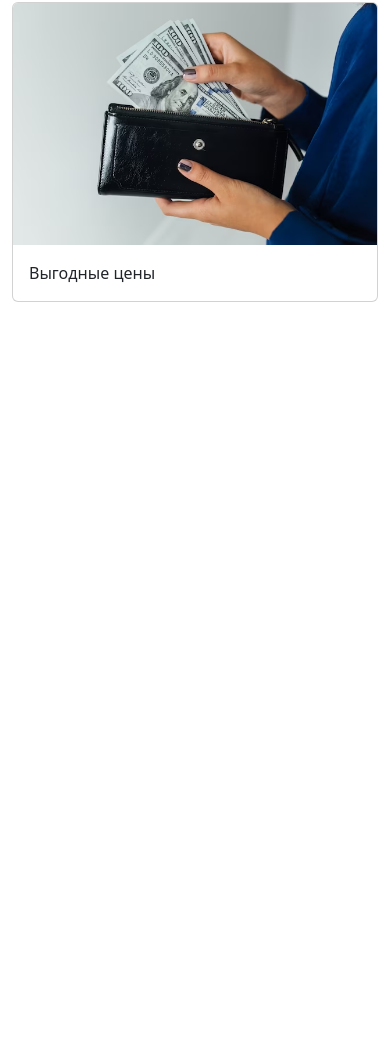
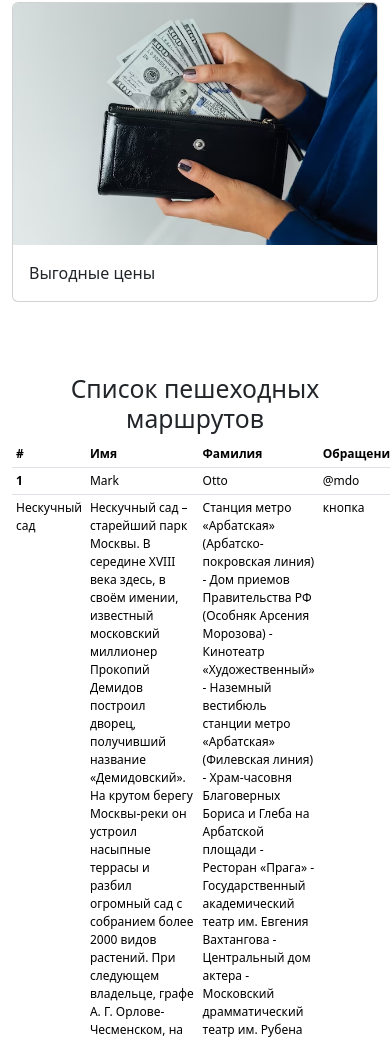
Before and after one commit to IvanVakula/VakulaExamWebDev, a website: page index.html in a window 390 px wide. Shown: the part 1973-3012 px from the top of the page. Before the commit the page ends 2299 px from the top, so only its background shows below. Drawn offline with nearby package versions, Linux system fonts and the light colour scheme.

Commit message:
Table+BootstrapCSS+Comments

```diff
--- a/index.html
+++ b/index.html
@@ -5,25 +5,35 @@
     <meta charset="utf-8">
     <meta name="viewport" content="width=device-width, initial-scale=1">
     <title>KremlinWalker</title>
+    <link rel="stylesheet" href="style.css">
+     <!-- Подключение Bootstrap CSS для стилей -->
     <link href="https://cdn.jsdelivr.net/npm/bootstrap@5.3.2/dist/css/bootstrap.min.css" rel="stylesheet"
         integrity="sha384-T3c6CoIi6uLrA9TneNEoa7RxnatzjcDSCmG1MXxSR1GAsXEV/Dwwykc2MPK8M2HN" crossorigin="anonymous">
 </head>
 
 <body>
+    <!-- Подключение Bootstrap JavaScript для интерактивных компонентов -->
     <script src="https://cdn.jsdelivr.net/npm/bootstrap@5.3.2/dist/js/bootstrap.bundle.min.js"
         integrity="sha384-C6RzsynM9kWDrMNeT87bh95OGNyZPhcTNXj1NW7RuBCsyN/o0jlpcV8Qyq46cDfL"
         crossorigin="anonymous"></script>
+        <!-- Навигационная панель -->
     <nav class="navbar navbar-expand-lg bg-body-tertiary">
+        <!-- Классы Bootstrap для стилизации навигационной панели -->
         <a class="navbar-brand" href="#">
             Московский переулок
             <br>
+            <!-- Подзаголовок в навигационной панели -->
             <span class="fs-6 text-muted">Экскурсии по Москве</span>
+            <!-- Подзаголовок с классами Bootstrap для размера шрифта и цвета -->
         </a>
+        <!-- Кнопка для мобильных устройств -->
         <button class="navbar-toggler" type="button" data-bs-toggle="collapse" data-bs-target="#navbarSupportedContent"
             aria-controls="navbarSupportedContent" aria-expanded="false" aria-label="Toggle navigation">
             <span class="navbar-toggler-icon"></span>
         </button>
+        <!-- Контейнер для элементов меню, которые скрываются на мобильных устройствах -->
 
+        <!-- Ссылки и элементы меню в навигационной панели -->
         <div class="collapse navbar-collapse" id="navbarSupportedContent">
             <ul class="navbar-nav me-auto mb-2 mb-lg-0">
                 <li class="nav-item active">
@@ -37,11 +47,14 @@
             </ul>
         </div>
     </nav>
+    <!-- Основной контент страницы -->
     <div class="container mt-3">
+        <!-- Контейнер с отступом сверху (mt-3) -->
         <div class="row">
             <div class="col-md-6">
+                <!-- Колонка сетки для средних устройств -->
+                <img src="NGAM.gif" alt="Описание изображения" class="img-fluid">
                 <!-- Место для изображения -->
-                <img src="NGAM.gif" alt="Описание изображения" class="img-fluid">
             </div>
             <div class="col-md-6">
                 <!-- Текстовый блок -->
@@ -65,9 +78,12 @@
             </div>
         </div>
     </div>
+    <!-- Блок с карточками -->
     <div class="container mt-2">
         <h2 class="text-center">Почему мы?</h2>
         <div class="row">
+            <!-- Ряд для сетки Bootstrap -->
+
             <!-- Карточка 1 -->
             <div class="col-md-3 col-sm-6 mb-4">
                 <div class="card">
@@ -79,6 +95,7 @@
             </div>
             <!-- Карточка 2 -->
             <div class="col-md-3 col-sm-6 mb-4">
+                <!-- Колонка сетки для средних и малых устройств с отступом снизу -->
                 <div class="card">
                     <img src="1.jpg" class="card-img-top" alt="Изображение">
                     <div class="card-body">
@@ -106,6 +123,39 @@
             </div>
         </div>
     </div>
+    <div class="container table-responsive">
+        <h2 class="text-center mt-5">Список пешеходных маршрутов</h2>
+        <table class="table table-sm">
+            <thead>
+                <tr>
+                    <th scope="col" class="col-1 col-xl-1">#</th>
+                    <th scope="col" class="col-1 col-xl-1">Имя</th>
+                    <th scope="col" class="col-1 col-xl-1">Фамилия</th>
+                    <th scope="col" class="col-1 col-xl-1">Обращение</th>
+                </tr>
+            </thead>
+            <tbody>
+                <tr>
+                    <th scope="row">1</th>
+                    <td>Mark</td>
+                    <td>Otto</td>
+                    <td>@mdo</td>
+                </tr>
+                <tr>
+                    <td>Нескучный сад</td>
+                    <td>Нескучный сад – старейший парк Москвы. В середине XVIII века здесь, в своём имении, известный московский миллионер Прокопий Демидов построил дворец, получивший название «Демидовский». На крутом берегу Москвы-реки он устроил насыпные террасы и разбил огромный сад с собранием более 2000 видов растений. При следующем владельце, графе А. Г. Орлове-Чесменском, на территории усадьбы появился целый ряд павильонов, беседок и различных садовых «затей», многие из которых сохранились до наших дней. Когда усадьбу купил император Николай I, он дал владению название Нескучный сад. Именно так называлось имение, принадлежавшее князю Н. Ю. Трубецкому, с большим парком, с зелеными лабиринтами, диковинными беседками и оранжереями.            </td>
+                    <td>Станция метро «Арбатская» (Арбатско-покровская линия) - Дом приемов Правительства РФ (Особняк Арсения Морозова) - Кинотеатр «Художественный» - Наземный вестибюль станции метро «Арбатская» (Филевская линия) - Храм-часовня Благоверных Бориса и Глеба на Арбатской площади - Ресторан «Прага» - Государственный академический театр им. Евгения Вахтангова - Центральный дом актера - Московский драмматический театр им. Рубена Симонова - Дом Мельникова - Памятник Б.Ш.Окуджаве - Храм Спаса Преображения на Песках - Памятник А.С. Пушкину - Мемориальная квартира А.С. Пушкина - Памятник А.С.Пушкину и Н.Н. Гончаровой - Здание Министерства иностранных дел России.</td>
+                    <td>кнопка</td>
+                </tr>
+                <tr>
+                    <th scope="row">3</th>
+                    <td colspan="2">Larry the Bird</td>
+                    <td>@twitter</td>
+                </tr>
+            </tbody>
+        </table>
+    </div>
+
 
 
 </body>
--- /dev/null
+++ b/style.css
@@ -0,0 +1,18 @@
+/* Стили для мобильных устройств */
+@media (max-width: 600px) {  /* или другой размер, подходящий для вашего дизайна */
+    .table-responsive {
+        margin: 0;  /* убрать отступы вокруг таблицы */
+        padding: 0;
+
+    }
+
+    .table {
+        font-size: 12px;  /* уменьшить размер шрифта */
+    }
+
+    .table th, .table td {
+        padding: 5px;  /* уменьшить отступы в ячейках */
+    }
+
+    /* Дополнительные стили для уменьшения размера элементов таблицы */
+}
```
